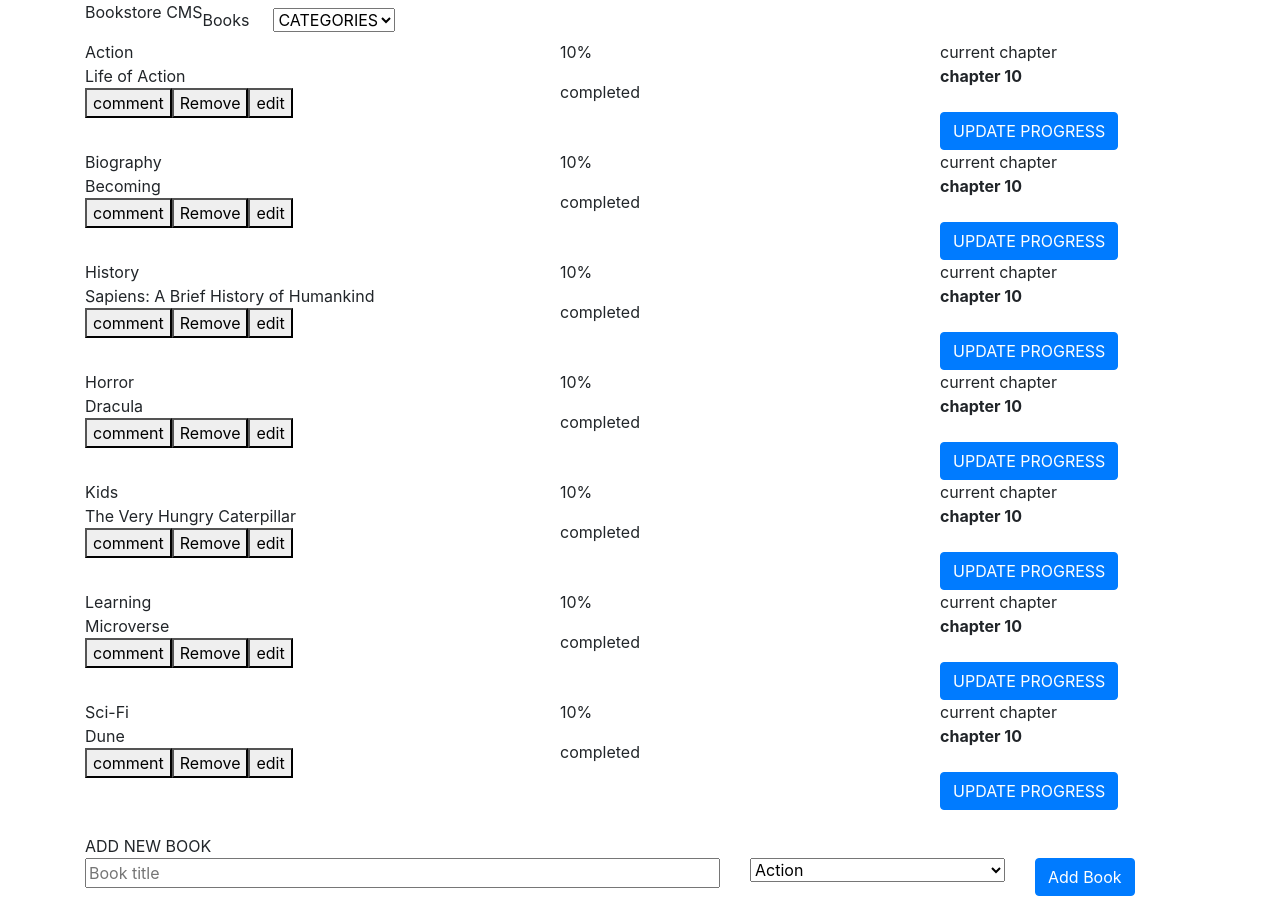
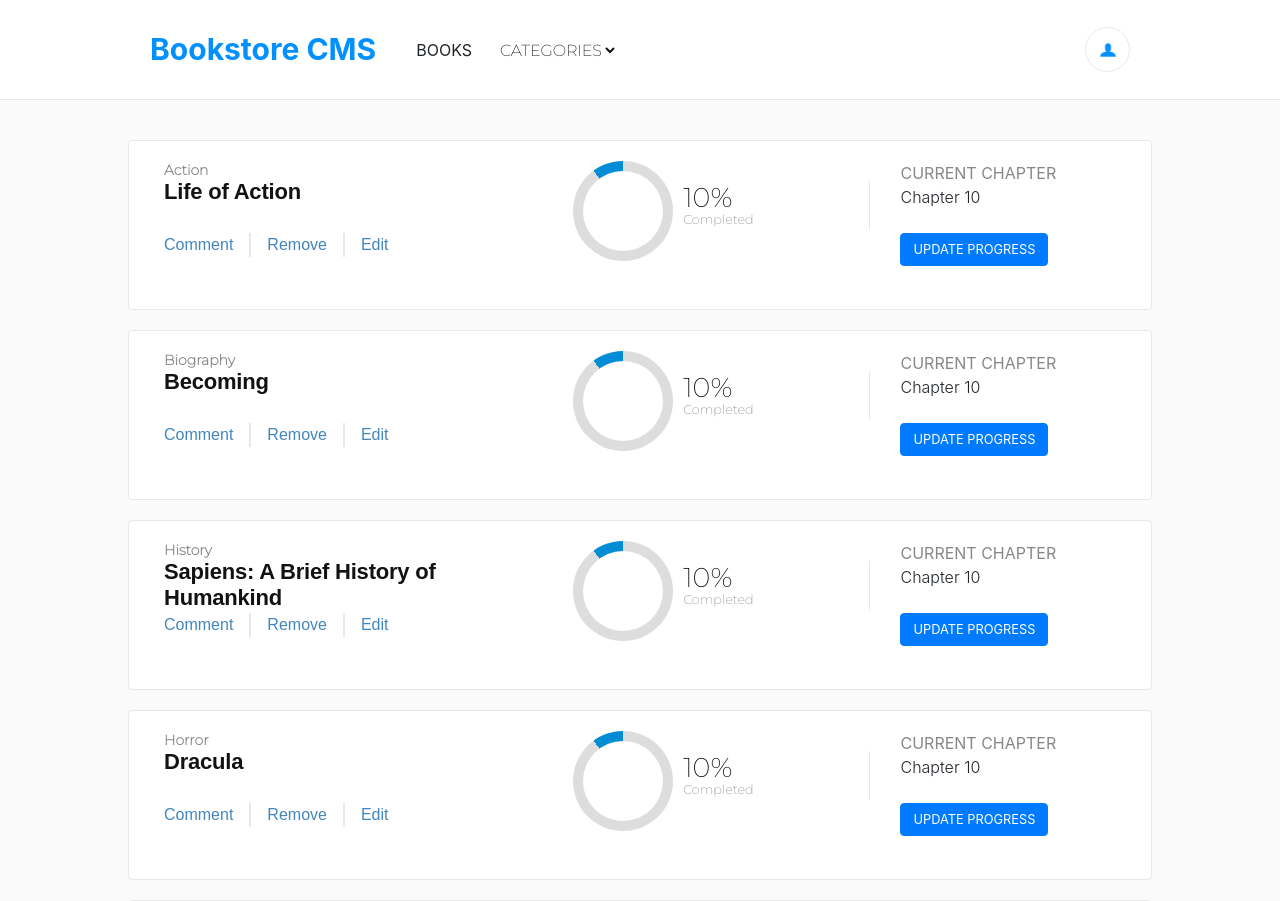
Before and after one commit to MuriloRoque/react_bookstore, a React (Create React App) app: page / in a window 1280 px wide. Shown: the top 901 px of the page. Built offline with nearby package versions, Linux system fonts and the light colour scheme.

Commit message:
finish styling

```diff
--- a/src/components/Book.js
+++ b/src/components/Book.js
@@ -1,17 +1,18 @@
 import React from 'react';
 import PropTypes from 'prop-types';
+import '../styles/Book.scss';
 
 const Book = ({
   id, title, category, removeBook,
 }) => (
-  <div className="book-container row">
+  <div className="book-container">
     <div className="col-md-5">
       <div className="book-category">{ category }</div>
       <div className="book-title">{ title }</div>
       <div className="action-container">
-        <button type="button" className="disable-btn-border btn-padding-right btnlink"> comment</button>
+        <button type="button" className="disable-btn-border btn-padding-right btnlink"> Comment</button>
         <button type="button" className="disable-btn-border btn-padding-right btn-padding-left btnlink" id={id} onClick={() => removeBook(id)}> Remove</button>
-        <button type="button" className="btnlink btn-padding-left disable-btn-border-none"> edit</button>
+        <button type="button" className="btnlink btn-padding-left disable-btn-border-none"> Edit</button>
       </div>
     </div>
     <div className="col-md-4 ">
@@ -20,13 +21,13 @@ const Book = ({
       </div>
       <div className="completed">
         <p> 10% </p>
-        <span> completed</span>
+        <span> Completed</span>
       </div>
     </div>
     <div className="col-md-3">
-      <p className="m-0 color-12121">current chapter</p>
-      <strong className="chapter"> chapter 10</strong>
-      <button type="button" className="btn btn-primary mt-4">UPDATE PROGRESS</button>
+      <p className="m-0 color-12121">CURRENT CHAPTER</p>
+      <strong className="chapter"> Chapter 10</strong>
+      <button type="button" className="btn btn-primary mt-4 d-block">UPDATE PROGRESS</button>
     </div>
   </div>
 );
--- a/src/components/CategoryFilter.js
+++ b/src/components/CategoryFilter.js
@@ -1,6 +1,7 @@
 import React, { useCallback } from 'react';
 import PropTypes from 'prop-types';
 import CATEGORIES from '../constants/Categories';
+import '../styles/CategoryFilter.scss';
 
 const CategoryFilter = ({ handleFilterChange }) => {
   const filterChange = useCallback(event => {
@@ -8,9 +9,9 @@ const CategoryFilter = ({ handleFilterChange }) => {
   }, [handleFilterChange]);
 
   return (
-    <div>
+    <div className="header">
       <label htmlFor="category" className="mt-2">
-        Books
+        BOOKS
         <select onChange={filterChange} className="delete-bgcolor ml-4">
           <option value="Categories" defaultValue>CATEGORIES</option>
           {
--- a/src/containers/BooksForm.js
+++ b/src/containers/BooksForm.js
@@ -4,6 +4,7 @@ import { v1 as uuidv1 } from 'uuid';
 import PropTypes from 'prop-types';
 import { createBook } from '../actions/index';
 import CATEGORIES from '../constants/Categories';
+import '../styles/BooksForm.scss';
 
 class BooksForm extends React.Component {
   constructor(props) {
@@ -58,7 +59,7 @@ class BooksForm extends React.Component {
             </select>
           </div>
           <div className="col-md-2">
-            <button value="submit" className="btn btn-primary full-render" type="submit"> Add Book </button>
+            <button value="submit" className="btn btn-primary full-render" type="submit"> ADD BOOK </button>
           </div>
         </form>
       </div>
--- a/src/containers/BooksList.js
+++ b/src/containers/BooksList.js
@@ -6,6 +6,7 @@ import Book from '../components/Book';
 import CategoryFilter from '../components/CategoryFilter';
 import { removeBook, filterBook } from '../actions/index';
 import filteredBooks from '../logic/filter';
+import userImage from '../assets/images/user.png';
 
 const BooksList = ({
   books, filter, removeBook, filterBook,
@@ -15,6 +16,9 @@ const BooksList = ({
       <div className="nav-container d-flex">
         <div className="logo"> Bookstore CMS</div>
         <CategoryFilter handleFilterChange={filterBook} />
+        <div className="image-container">
+          <img src={userImage} alt="user" />
+        </div>
       </div>
     </div>
     {
--- a/src/styles/App.scss
+++ b/src/styles/App.scss
@@ -1,3 +1,6 @@
-.title {
-  font-size: 30px;
+.container {
+  border-radius: 4px;
+  box-shadow: 0 0 60px 0 rgba(0, 0, 0, 0.05);
+  background-color: #fafafa;
+  min-width: 100%;
 }
--- /dev/null
+++ b/src/styles/Book.scss
@@ -0,0 +1,134 @@
+.book-container {
+  width: 80%;
+  height: 170px;
+  border-radius: 4px;
+  border: solid 1px #e8e8e8;
+  background-color: #fff;
+  margin: auto;
+  margin-bottom: 20px;
+  padding: 20px;
+  display: flex;
+  flex-wrap: wrap;
+
+  .color-12121 {
+    opacity: 0.5;
+    color: #121212;
+  }
+
+  .chapter {
+    font-size: 16px;
+    font-weight: 300;
+  }
+
+  .book-category {
+    width: 49px;
+    height: 18px;
+    opacity: 0.5;
+    font-family: Montserrat, sans-serif;
+    font-size: 14px;
+    font-weight: bold;
+    font-stretch: normal;
+    font-style: normal;
+    line-height: normal;
+    letter-spacing: normal;
+    color: #121212;
+  }
+
+  .book-title {
+    height: 29px;
+    font-family: RobotoSlab, sans-serif;
+    font-size: 22px;
+    font-weight: bold;
+    font-stretch: normal;
+    font-style: normal;
+    line-height: normal;
+    letter-spacing: -0.2px;
+    color: #121212;
+  }
+
+  .btn {
+    font-size: 0.8rem;
+  }
+
+  .action-container {
+    margin-top: 1.5rem;
+
+    .btnlink {
+      background: none;
+      padding: 0;
+      font-family: RobotoSlab, sans-serif;
+      color: #4386bf;
+      cursor: pointer;
+    }
+
+    .btn-padding-left {
+      padding-left: 1rem;
+    }
+
+    .btn-padding-right {
+      padding-right: 1rem;
+    }
+
+    .disable-btn-border-none {
+      border: none;
+    }
+
+    .disable-btn-border {
+      border: none;
+      border-right: #e8e8e8 solid 2px;
+    }
+  }
+
+  .radialProgressBar {
+    border-radius: 50%;
+    width: 100px;
+    height: 100px;
+    display: -webkit-box;
+    display: -ms-flexbox;
+    display: flex;
+    background: #ddd;
+    box-sizing: border-box;
+    margin-right: 10px;
+  }
+
+  .radialProgressBar .overlay {
+    box-sizing: border-box;
+    border-radius: 50%;
+    width: 80px;
+    height: 80px;
+    margin: auto;
+    background: #fff;
+    text-align: center;
+    padding-top: 30%;
+  }
+
+  .progress-10 {
+    background-image: -webkit-linear-gradient(36deg, #ddd 50%, transparent 50%), -webkit-linear-gradient(left, #028cd5 50%, #ddd 50%);
+    background-image: linear-gradient(54deg, #ddd 50%, transparent 50%), linear-gradient(90deg, #028cd5 50%, #ddd 50%);
+  }
+
+  .completed {
+    margin-top: 20px;
+    border-right: #e8e8e8 solid 1px;
+
+    p {
+      margin: 0;
+      padding: 0;
+      font-size: 1.7rem;
+      font-family: Montserrat, sans-serif;
+      color: #121212;
+      line-height: normal;
+      letter-spacing: normal;
+      height: 25px;
+    }
+
+    span {
+      color: #121212;
+      opacity: 0.5;
+      font-family: Montserrat, sans-serif;
+      font-size: 0.8rem;
+      line-height: normal;
+      letter-spacing: normal;
+    }
+  }
+}
--- /dev/null
+++ b/src/styles/BooksForm.scss
@@ -0,0 +1,44 @@
+.form-container {
+  width: 80%;
+  margin: auto;
+  padding-bottom: 10rem;
+  padding-top: 2rem;
+  border-top: 1px solid #e8e8e8;
+
+  select {
+    font-family: Montserrat, sans-serif;
+    font-size: 16px;
+    letter-spacing: -0.15px;
+    color: #c4c4c4;
+    font-weight: 700;
+  }
+
+  .form-title {
+    height: 24px;
+    font-family: Montserrat, sans-serif;
+    font-size: 20px;
+    font-weight: bold;
+    letter-spacing: -0.18px;
+    color: #888;
+    margin-bottom: 1.5rem;
+  }
+
+  .full-render {
+    width: 100%;
+    height: 100%;
+  }
+
+  .w-100 {
+    border: #e8e8e8 1px solid;
+    background-color: #ffff;
+    padding: 8px;
+    font-family: Montserrat, sans-serif;
+    font-size: 16px;
+    letter-spacing: -0.15px;
+    color: #c4c4c4;
+  }
+
+  .h-full {
+    height: 100%;
+  }
+}
--- a/src/styles/BooksList.scss
+++ b/src/styles/BooksList.scss
@@ -1,3 +1,47 @@
-table {
-  margin: 0 auto;
+.main-container {
+  background-color: #fff;
+  margin-bottom: 40px;
+
+  .nav-container {
+    padding: 0 150px;
+    margin: auto;
+    border-bottom: 1px solid #e8e8e8;
+    height: 100px;
+    align-items: center;
+
+    select {
+      font-family: Montserrat, sans-serif;
+      font-size: 16px;
+      letter-spacing: -0.15px;
+      color: #121212;
+    }
+
+    .image-container {
+      margin-left: auto;
+      text-align: center;
+      cursor: pointer;
+      width: 45px;
+      height: 45px;
+      border-radius: 50%;
+      border: 1px solid #e8e8e8;
+      position: relative;
+
+      img {
+        position: absolute;
+        top: 0;
+        bottom: 0;
+        left: 0;
+        right: 0;
+        margin: auto;
+        width: 28px;
+      }
+    }
+
+    .logo {
+      font-size: 30px;
+      color: #0290ff;
+      font-weight: bolder;
+      margin-right: 40px;
+    }
+  }
 }
--- /dev/null
+++ b/src/styles/CategoryFilter.scss
@@ -0,0 +1,5 @@
+.delete-bgcolor {
+  border: none;
+  background: none;
+  cursor: pointer;
+}
--- a/src/styles/index.scss
+++ b/src/styles/index.scss
@@ -1,4 +1,10 @@
+@import url(https://fonts.googleapis.com/css2?family=Montserrat:wght@200&family=Roboto+Slab);
+
 body {
-  background-color: rgb(235, 214, 214);
-  text-align: center;
+  font-family: RobotoSlab, sans-serif;
+
+  .container {
+    padding-left: 0;
+    padding-right: 0;
+  }
 }
```
Also changed, not shown: src/assets/images/user.png (added).
